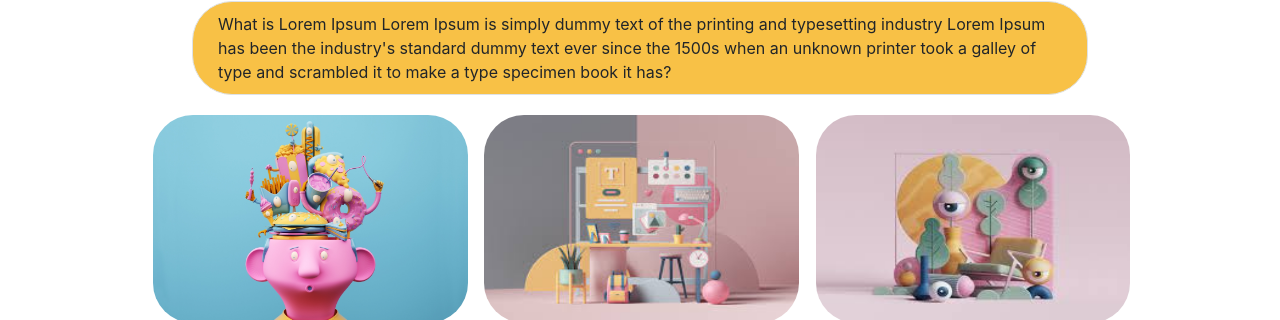
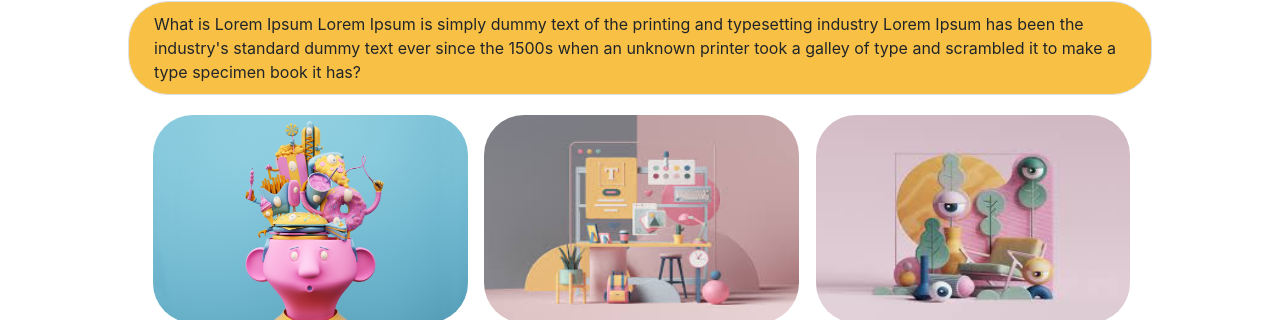
Before and after one commit to Mantron13/ABC-VIT-BLOG, a plain HTML site: page pages/Blogsp/basics101.html in a window 1280 px wide. Shown: the part 179-499 px from the top of the page. Drawn offline with Linux system fonts and the light colour scheme.

Commit message:
Update basics101.html

```diff
--- a/pages/Blogsp/basics101.html
+++ b/pages/Blogsp/basics101.html
@@ -97,7 +97,7 @@
         <li class="breadcrumb-item"><a href="#"><span style="color: rgb(0,0,0);">Basics101</span></a></li>
     </ol>
     <h1 class="text-center"><strong>Basics101</strong></h1>
-    <div class="container border rounded" style="background-color: #f8c146;width: 70%;">
+    <div class="container border rounded" style="background-color: #f8c146;width: 80%;">
         <p style="margin: 10px;">What is Lorem Ipsum Lorem Ipsum is simply dummy text of the printing and typesetting industry Lorem Ipsum has been the industry's standard dummy text ever since the 1500s when an unknown printer took a galley of type and scrambled it to make a
             type specimen book it has?</p>
     </div>
```
